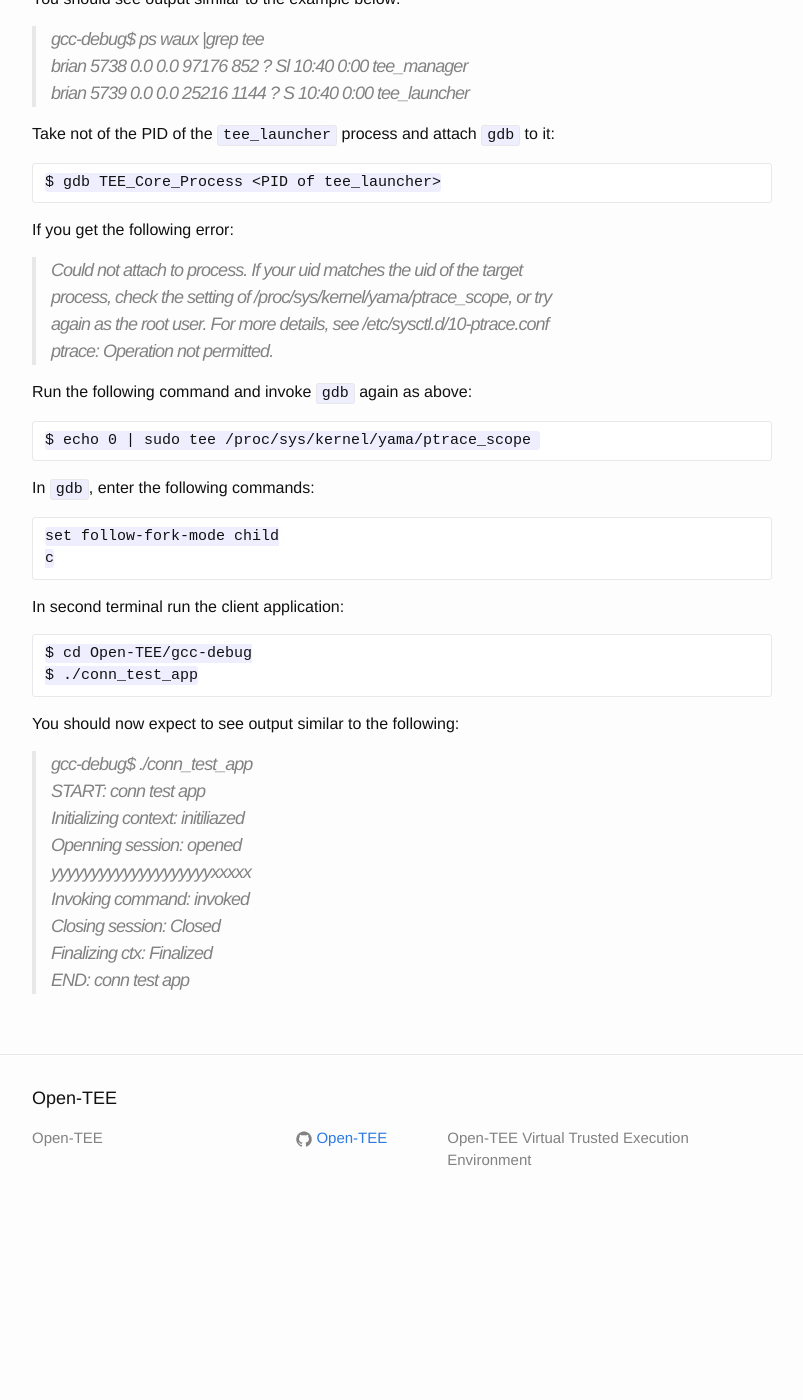
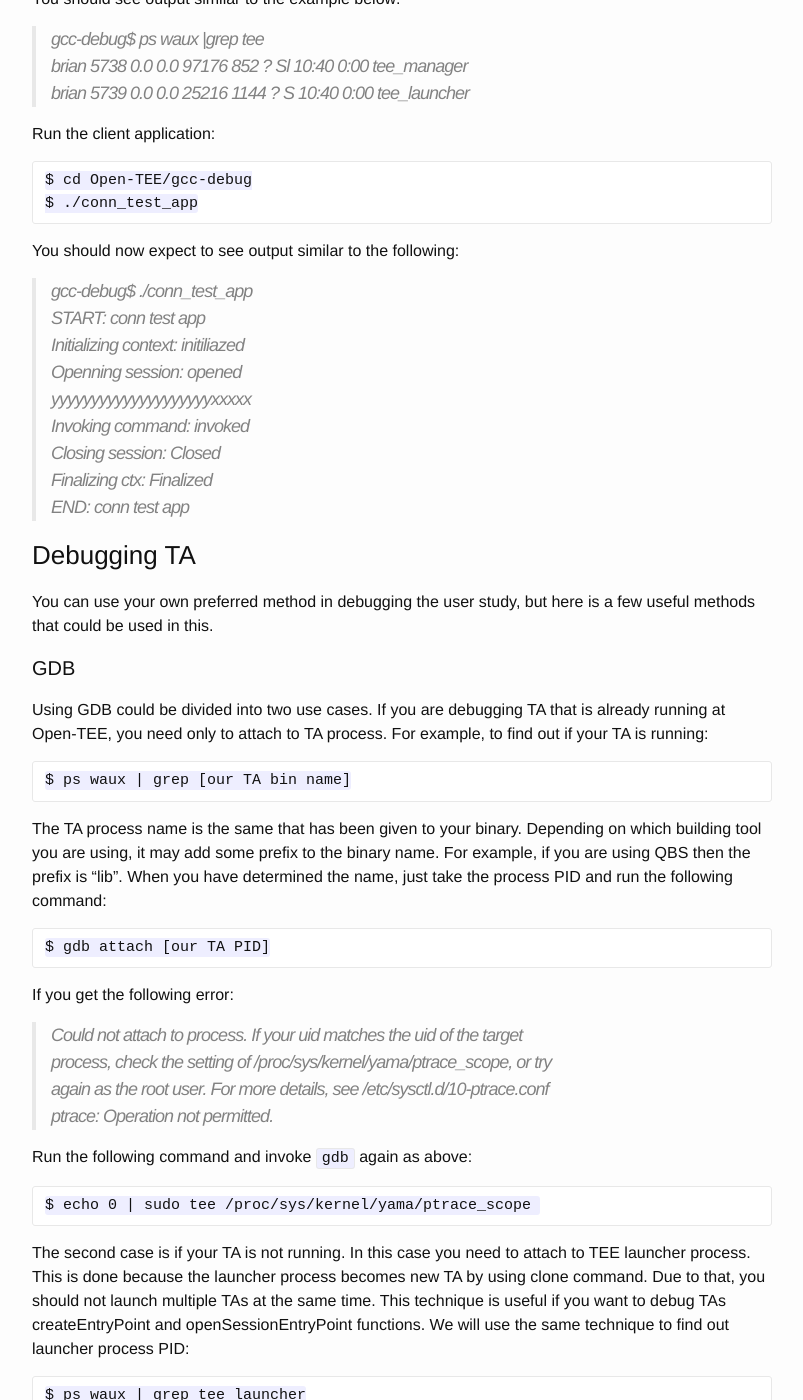
Before and after one commit to Open-TEE/Open-Tee.github.io, a Jekyll site: the page built from tutorial.md, in a window 1280 px wide and 1400 px high, scrolled down 1659 px. Shown: the whole window, without its empty margins (238-1041 px from the left). Built offline with Jekyll 4.4.1, drawn with Linux system fonts in a browser that asks for light colours; before the commit the page ends 2891 px from its top, so only the background shows below that; some of the changed text lies outside the part shown.

Commit message:
A bit more detailed explanation about GDB usage
Signed-off-by: TanelDettenborn <tanel.dettenborn@gmail.com>

```diff
--- a/tutorial.md
+++ b/tutorial.md
@@ -76,27 +76,7 @@ You should see output similar to the example below:
 > brian     5738  0.0  0.0  97176   852 ?        Sl   10:40   0:00 tee_manager
 > brian     5739  0.0  0.0  25216  1144 ?        S    10:40   0:00 tee_launcher
 
-Take not of the PID of the `tee_launcher` process and attach `gdb` to it:
-
-    $ gdb TEE_Core_Process <PID of tee_launcher>
-
-If you get the following error:
-
-> Could not attach to process.  If your uid matches the uid of the target
-> process, check the setting of /proc/sys/kernel/yama/ptrace_scope, or try
-> again as the root user.  For more details, see /etc/sysctl.d/10-ptrace.conf
-> ptrace: Operation not permitted.
-
-Run the following command and invoke `gdb` again as above:
-
-    $ echo 0 | sudo tee /proc/sys/kernel/yama/ptrace_scope
-
-In `gdb`, enter the following commands:
-
-    set follow-fork-mode child
-    c
-
-In second terminal run the client application:
+Run the client application:
 
 	$ cd Open-TEE/gcc-debug
     $ ./conn_test_app
@@ -112,3 +92,78 @@ You should now expect to see output similar to the following:
 > Closing session: Closed
 > Finalizing ctx: Finalized
 > END: conn test app
+
+### Debugging TA
+You can use your own preferred method in debugging the user study, but
+here is a few useful methods that could be used in this.
+
+#### GDB
+Using GDB could be divided into two use cases. If you are debugging TA
+that is already running at Open-TEE, you need only to attach to TA
+process. For example, to find out if your TA is running:
+
+~~~
+$ ps waux | grep [our TA bin name]
+~~~
+
+The TA process name is the same that has been given to your binary.
+Depending on which building tool you are using, it may add some prefix
+to the binary name. For example, if you are using QBS then the prefix
+is "lib". When you have determined the name, just take the process PID and run
+the following command:
+
+~~~
+$ gdb attach [our TA PID]
+~~~
+
+If you get the following error:
+
+> Could not attach to process.  If your uid matches the uid of the target
+> process, check the setting of /proc/sys/kernel/yama/ptrace_scope, or try
+> again as the root user.  For more details, see /etc/sysctl.d/10-ptrace.conf
+> ptrace: Operation not permitted.
+
+Run the following command and invoke `gdb` again as above:
+
+    $ echo 0 | sudo tee /proc/sys/kernel/yama/ptrace_scope
+
+
+The second case is if your TA is not running. In this case you need to
+attach to TEE launcher process. This is done because the launcher
+process becomes new TA by using clone command. Due to that, you should not launch multiple
+TAs at the same time. This technique is useful if you want to debug
+TAs createEntryPoint and openSessionEntryPoint functions. We will use
+the same technique to find out launcher process PID:
+
+~~~
+$ ps waux | grep tee_launcher
+~~~
+
+Attach to launcher process:
+
+~~~
+$ gdb attach [tee_launcher PID]
+~~~
+
+Now we have to set the GDB to follow the child:
+
+~~~
+set set follow-fork-mode child
+~~~
+
+Continue GDB (hit "c" and enter) and now it is waiting for your TA.
+
+About the GDB usage, you can use it as you have learned to use it.
+
+#### Using logs
+Open-TEE is using system log for logging useful information about
+Open-TEE and your TA/CA process. By default it is printing some
+information but you can add more logging print outs to log by
+yourself.
+
+Open-TEE is providing you:
+
+~~~
+OT_LOG(priority, format, ...) //Prints also call location
+OT_LOG_1(priority, format, ...) //No extra prints
+~~~
```
